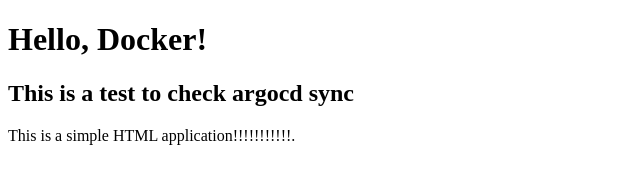
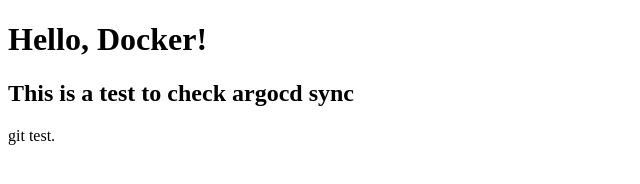
Before and after one commit to Vizzwastaken/EKS-APP, a plain HTML site: page index.html in a window 1280 px wide. Shown: the whole page, without its empty margins (0-640 px from the left). Drawn offline with Linux system fonts and the light colour scheme.

Commit message:
Update index.html

```diff
--- a/index.html
+++ b/index.html
@@ -6,6 +6,6 @@
 <body>
     <h1>Hello, Docker!</h1>
     <h2>This is a test to check argocd sync</h2>
-    <p>This is a simple HTML application!!!!!!!!!!!.</p>
+    <p>git test.</p>
 </body>
 </html>
```
